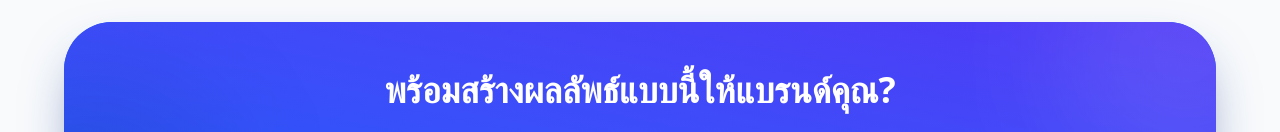
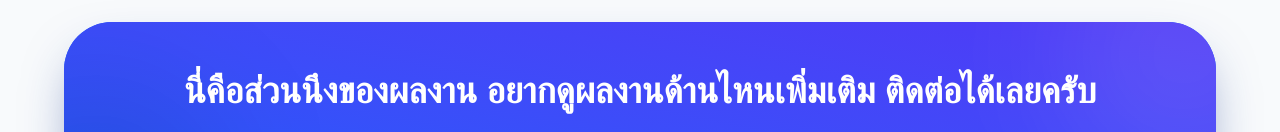
Before and after one commit to Freshair129/resume, a React (Vite) app: page /portfolio in a window 1280 px wide. Shown: the part 2660-2792 px from the top of the page. Built offline with nearby package versions, Linux system fonts and the light colour scheme.

Commit message:
refactor: update Portfolio CTA text to be more personal

```diff
--- a/src/data/translations.js
+++ b/src/data/translations.js
@@ -91,7 +91,7 @@ export const th = {
         galleryTitle: "PHOTOGRAPHY",
         galleryTitleHighlight: "GALLERY",
         galleryDesc: "รวมภาพผลงานการถ่ายภาพและเบื้องหลังการทำงาน",
-        ctaTitle: "พร้อมสร้างผลลัพธ์แบบนี้ให้แบรนด์คุณ?",
+        ctaTitle: "นี่คือส่วนนึงของผลงาน อยากดูผลงานด้านไหนเพิ่มเติม ติดต่อได้เลยครับ",
         ctaButton: "ดูประวัติการทำงาน (Resume)",
         categories: {
             all: "ทั้งหมด",
@@ -270,7 +270,7 @@ export const en = {
         galleryTitle: "PHOTOGRAPHY",
         galleryTitleHighlight: "GALLERY",
         galleryDesc: "A collection of photography works and behind-the-scenes moments.",
-        ctaTitle: "Ready to create results like this for your brand?",
+        ctaTitle: "This is just a part of my portfolio. Want to see more work? Feel free to contact me!",
         ctaButton: "View Resume",
         categories: {
             all: "All Works",
```
